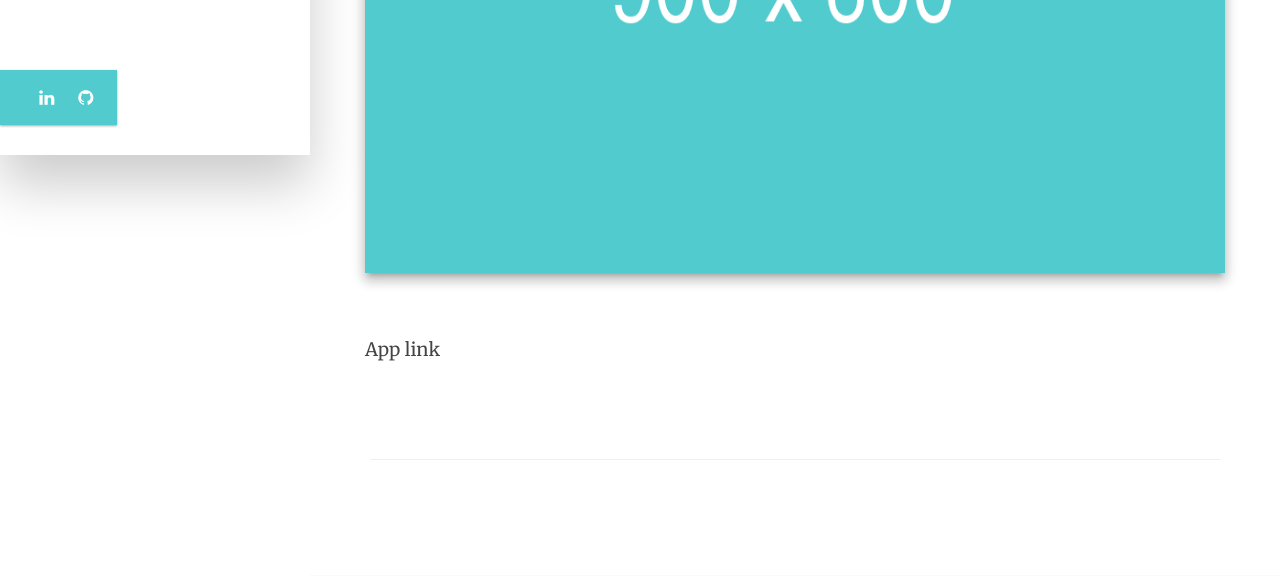
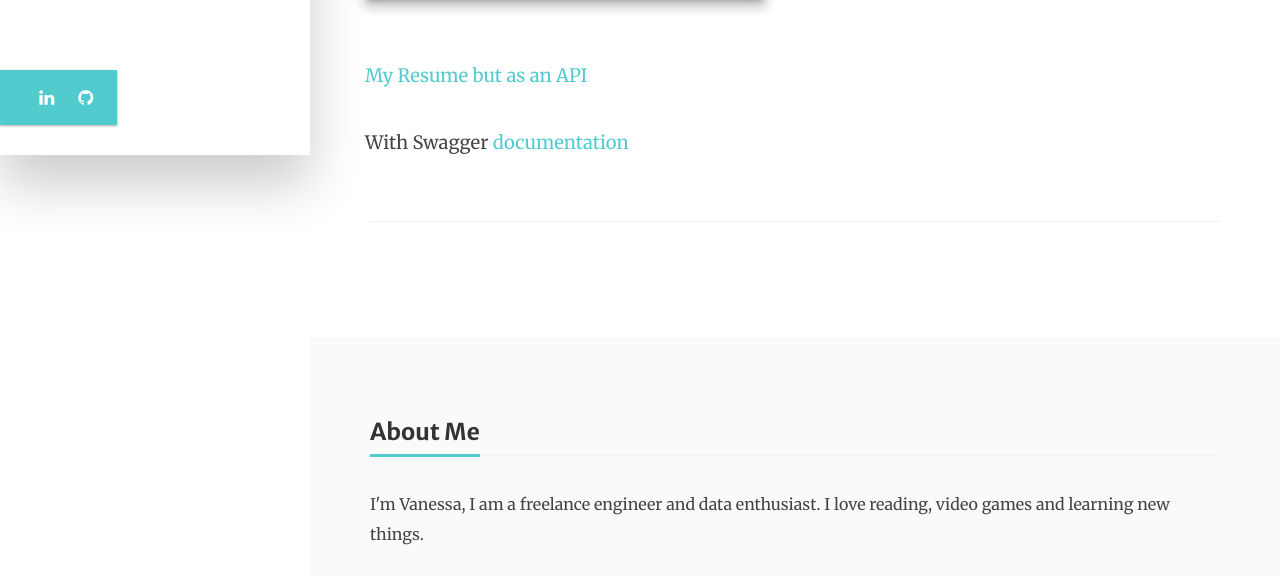
Before and after one commit to vanessapigwin/cattoviz, a Flask app: template templates/app-gallery.html in a window 1280 px wide. Shown: the part 645-1221 px from the top of the page. Run offline with Flask 2, Linux system fonts and the light colour scheme; the template is opened without the code that fills it, so the values that code supplies are empty; some libraries are stand-ins or nearby versions.

Commit message:
activate apps page

```diff
--- a/main.py
+++ b/main.py
@@ -130,9 +130,9 @@ def all_with_tag(tag, page=1):
     return render_template('search.html', tag=tag, blogs=blogs)
 
 
-# @app.route('/applications')
-# def applications():
-#     return render_template('app-gallery.html')
+@app.route('/applications')
+def applications():
+    return render_template('app-gallery.html')
 
 if __name__ == '__main__':
     app.run(debug=False)
--- a/templates/app-gallery.html
+++ b/templates/app-gallery.html
@@ -9,11 +9,13 @@
                     <div class="eskimo-one-column" data-columns>
                         <!-- GALLERY ITEM 1 -->
                         <div class="eskimo-featured-img">
-                            <img src="{{ url_for('static', filename='/images/900x600.png') }}" alt="" />
+                            <img src="{{ url_for('static', filename='/images/app1-docs.png') }}" alt="" />
                         </div>
                         <div class="eskimo-page-content">
-                            <p>App link</p>
-                            <div class="clearfix"></div>
+                            <p><a href="https://resumeapi.cattoviz.com/api/">My Resume but as an API</a></p>
+                            <div class="clearfix">
+                                With Swagger <a href="https://resumeapi.cattoviz.com/docs/">documentation</a>
+                            </div>
                         </div>
                     </div>
                 </div>
--- a/templates/header.html
+++ b/templates/header.html
@@ -48,7 +48,7 @@
                                 <ul class="eskimo-menu-ul">
                                     <li><a href="{{ url_for('about') }}">About Me</a></li>
                                     <li><a href="{{ url_for('all_blogs', page=1) }}">Blog</a></li>
-                                    <li><a href="#">Apps (WIP)</a></li>
+                                    <li><a href="{{ url_for('applications') }}">Apps</a></li>
                                 </ul>
                             </nav>
                         </div>
```
